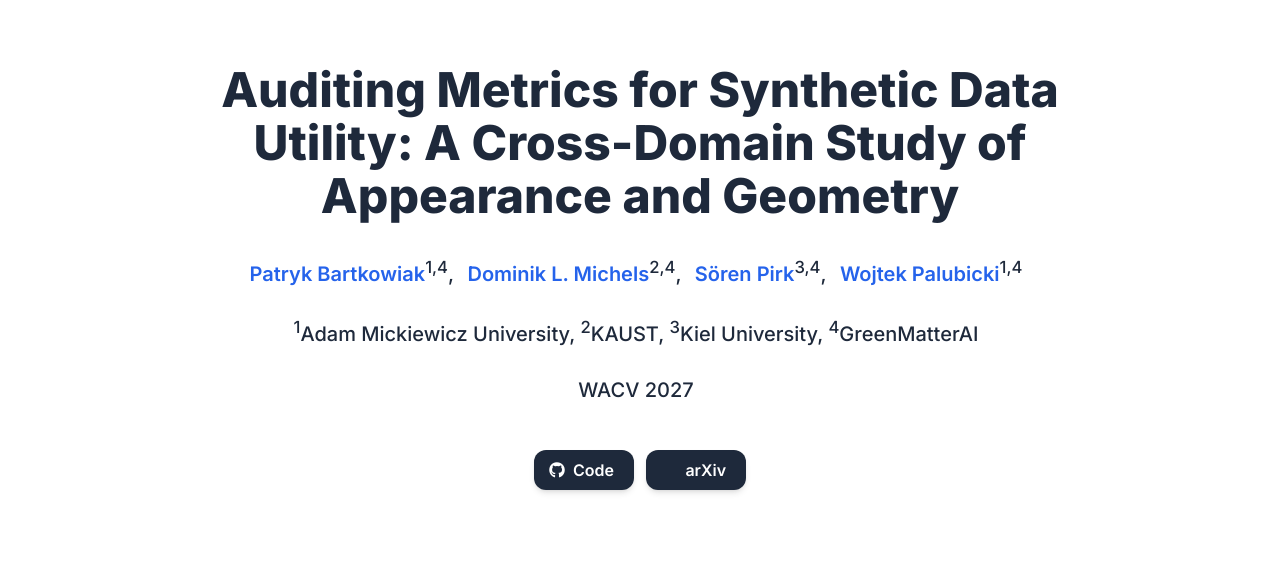
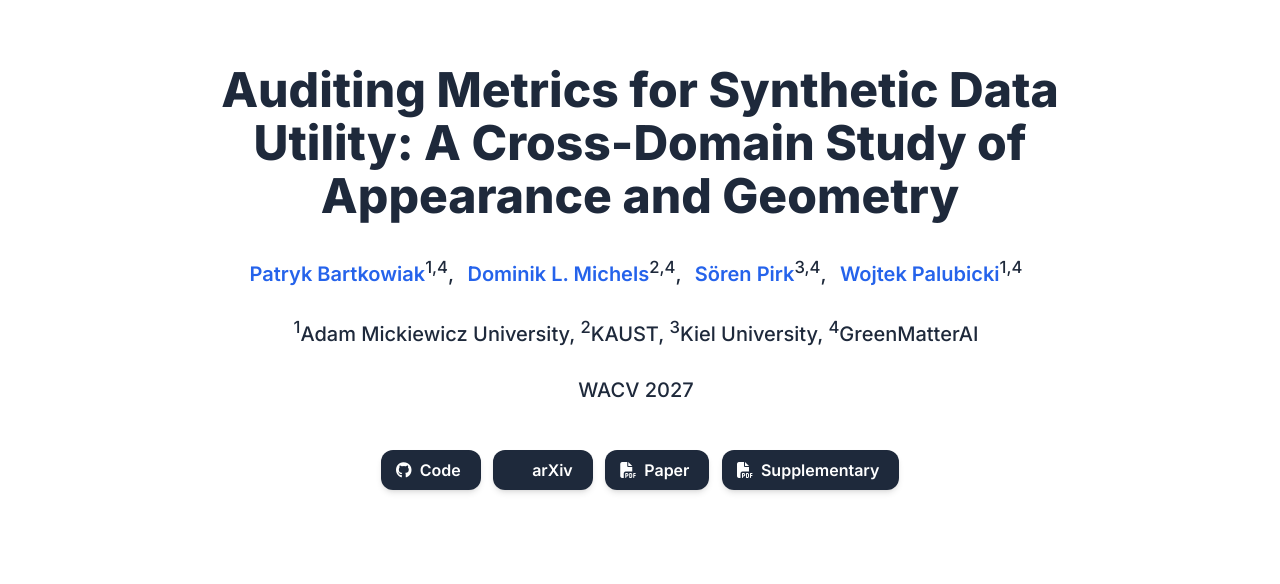
Before and after one commit to SADGE-metric/SADGE-metric.github.io, a plain HTML site: page index.html in a window 1280 px wide. Shown: the top 584 px of the page. Drawn offline with nearby package versions, Linux system fonts and the light colour scheme; some icons are missing.

Commit message:
Publish WACV camera-ready abstract, corrected diagram, and PDFs

```diff
--- a/index.html
+++ b/index.html
@@ -44,7 +44,7 @@
   <meta name="citation_author" content="Palubicki, Wojtek">
   <meta name="citation_conference_title" content="IEEE/CVF Winter Conference on Applications of Computer Vision (WACV)">
   <meta name="citation_publication_date" content="2026">
-  <meta name="citation_pdf_url" content="https://arxiv.org/pdf/2605.22467.pdf">
+  <meta name="citation_pdf_url" content="https://sadge-metric.github.io/static/pdfs/wacv-2027.pdf">
   <meta name="citation_arxiv_id" content="2605.22467">
 
   <!-- Google Search Console verification -->
@@ -288,16 +288,21 @@
                         <span>arXiv</span>
                         </a>
                       </span>
+                      <span class="link-block">
+                        <a href="static/pdfs/wacv-2027.pdf" target="_blank" rel="noopener noreferrer"
+                        class="external-link button is-normal is-rounded is-dark">
+                        <span class="icon"><i class="fas fa-file-pdf"></i></span>
+                        <span>Paper</span>
+                        </a>
+                      </span>
+                      <span class="link-block">
+                        <a href="static/pdfs/wacv-2027-supplement.pdf" target="_blank" rel="noopener noreferrer"
+                        class="external-link button is-normal is-rounded is-dark">
+                        <span class="icon"><i class="fas fa-file-pdf"></i></span>
+                        <span>Supplementary</span>
+                        </a>
+                      </span>
                     </div>
-                    <!--
-                    <span class="link-block">
-                      <a href="static/pdfs/supplementary_material.pdf" target="_blank"
-                      class="external-link button is-normal is-rounded is-dark">
-                      <span class="icon"><i class="fas fa-file-pdf"></i></span>
-                      <span>Supplementary</span>
-                      </a>
-                    </span>
-                    -->
                   </div>
         </div>
       </div>
@@ -327,10 +332,10 @@
         <h2 class="title is-3">Abstract</h2>
         <div class="content has-text-justified">
           <p>
-            Image-similarity metrics are widely used to assess synthetic data, yet it remains unclear whether they predict how effectively synthetic training data transfer to real images. We present a common evaluation protocol for appearance- and structure-oriented proxies and apply it to seven synthetic-to-real benchmark families, 21 dataset variants, and 87,880 image-pair comparisons spanning object detection, semantic segmentation, and 6D pose estimation. No standalone metric is consistently strongest: appearance metrics are more informative in settings dominated by rendering, texture, or illumination differences, whereas correspondence-based metrics provide stronger evidence when pose, viewpoint, or spatial structure varies. These results show that the two signal families capture distinct aspects of synthetic-to-real compatibility.
+            Image-similarity metrics are widely used to assess synthetic data, yet it remains unclear whether they predict how effectively synthetic training data transfer to real images. We present a common evaluation protocol for appearance- and structure-oriented proxies and apply it to seven benchmark families, 21 dataset variants, and 87,880 image-pair comparisons spanning object detection, semantic segmentation, and 6D pose estimation. No standalone metric is consistently strongest: appearance metrics are more informative in settings dominated by rendering, texture, or illumination differences, whereas correspondence-based metrics provide stronger evidence when pose, viewpoint, or spatial structure varies. These results show that the two signal families capture distinct aspects of synthetic-to-real compatibility.
           </p>
           <p>
-            As a secondary analysis, we introduce <em>SADGE</em>, a transparent three-parameter interaction between DINOv3 appearance similarity and MASt3R correspondence. On the complete benchmark, SADGE reaches Pearson <em>r</em>&nbsp;=&nbsp;0.834 and Spearman <em>&rho;</em>&nbsp;=&nbsp;0.853, compared with <em>r</em>&nbsp;=&nbsp;0.585 and 0.545 for the strongest appearance- and structure-oriented standalone metrics. With the component pair fixed, repeated variant-level calibration yields median held-out correlations from 0.611 to 0.755, surpassing the strongest unfitted metric from five calibration variants onward. Under exhaustive family-disjoint calibration, median held-out correlation rises from 0.529 with two calibration families to 0.841 with five, although the wider dispersion and negative tail reveal substantial sensitivity to calibration composition. Together, the benchmark and held-out analyses support evaluating appearance and structural compatibility jointly, while positioning SADGE as a calibrated training-free diagnostic for downstream validation.
+            As a secondary analysis, we introduce SADGE, a transparent three-parameter interaction between DINOv3 appearance similarity and MASt3R correspondence. When fitted and evaluated on the complete benchmark, SADGE reaches Pearson <em>r</em>&nbsp;=&nbsp;0.834 and Spearman <em>&rho;</em>&nbsp;=&nbsp;0.853, compared with <em>r</em>&nbsp;=&nbsp;0.585 and 0.545 for the strongest appearance- and structure-oriented standalone metrics. Keeping DINOv3 and MASt3R fixed, we repeatedly fit SADGE on subsets of variants and evaluate it on the remaining variants. Median held-out Pearson correlation increases from 0.611 with three calibration variants to 0.755 with ten, exceeding the strongest unfitted metric from five calibration variants onward. Under exhaustive family-disjoint calibration, median held-out correlation rises from 0.529 with two calibration families to 0.841 with five, although the wider dispersion and negative tail reveal substantial sensitivity to calibration composition. Together, these analyses support evaluating appearance and structural compatibility jointly. SADGE requires calibration on known downstream results; scoring additional datasets then requires no downstream training.
           </p>
         </div>
       </div>
```
Also changed, not shown: static/images/sadge-diagram.png, 2 other files.
